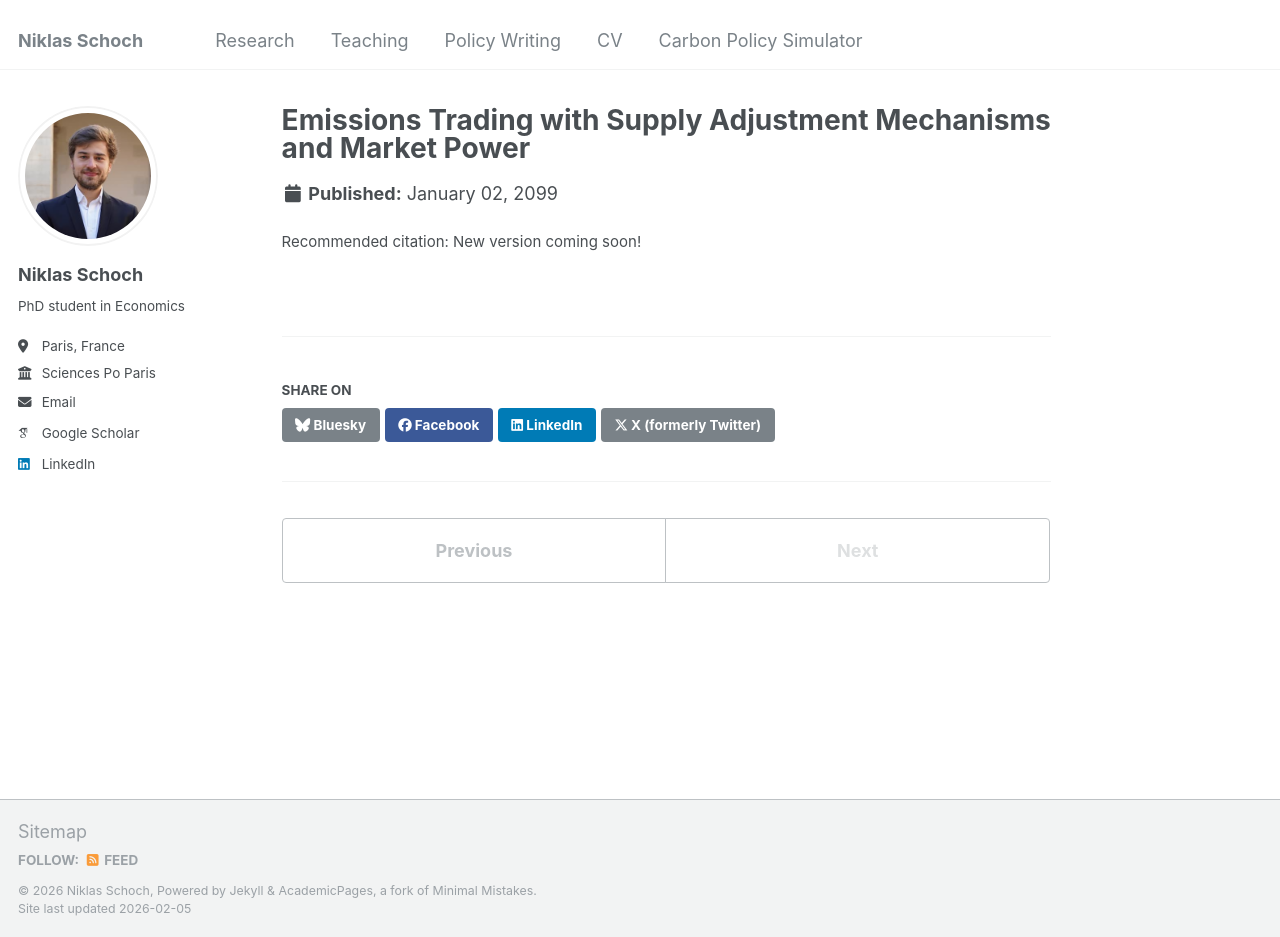
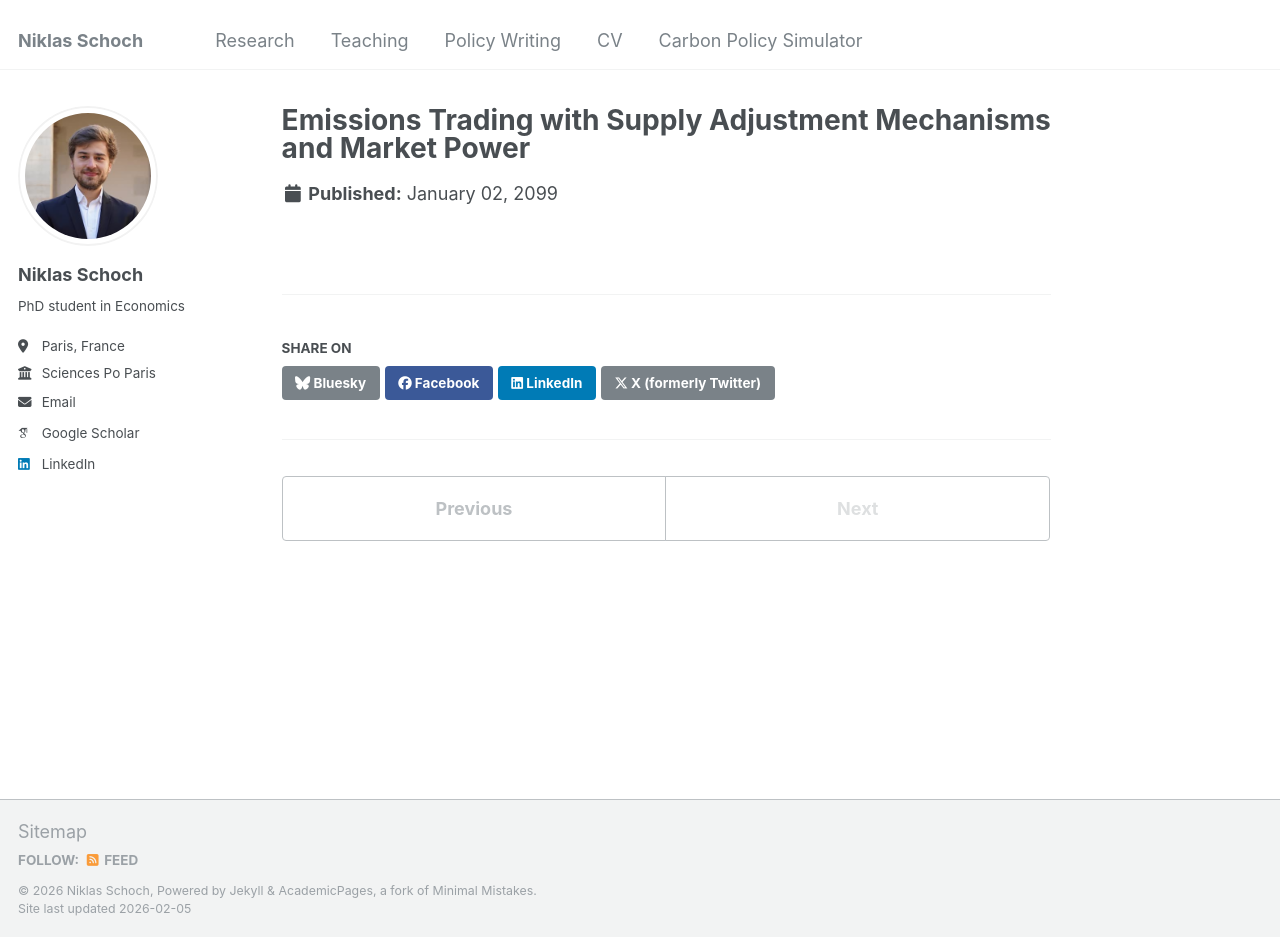
Before and after one commit to niklasschoch/niklasschoch.github.io, a Jekyll site: the page built from _publications/endogenouscaps.md, in a window 1280 px wide and 937 px high. Built offline with Jekyll 4.4.1, drawn with Linux system fonts in a browser that asks for light colours; some web fonts are replaced.

Commit message:
Update endogenouscaps.md

```diff
--- a/_publications/endogenouscaps.md
+++ b/_publications/endogenouscaps.md
@@ -4,7 +4,6 @@ date: 2099-01-02
 collection: publications
 category: Working Paper
 authors: "with Tom Brinker and Simon Quemin"
-citation: "New version coming soon!"
 links:
   - label: "Working Paper"
     url: "https://papers.ssrn.com/sol3/papers.cfm?abstract_id=5354164"
```
